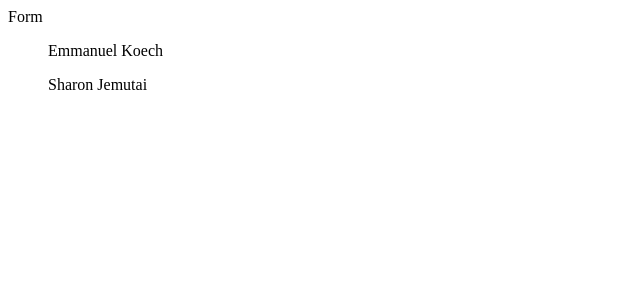
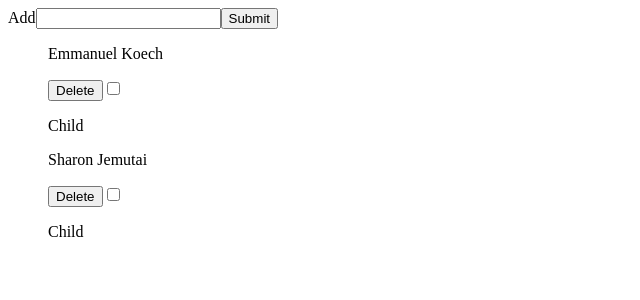
Before and after one commit to Emmanuel687/React--CRUD, a React (Vite) app: page / in a window 1280 px wide. Shown: the top 300 px of the page, without its empty margins (0-640 px from the left). Built offline with nearby package versions, Linux system fonts and the light colour scheme.

Commit message:
Dev:-Performed Read, Update and Create Operation

```diff
--- a/src/App.jsx
+++ b/src/App.jsx
@@ -1,16 +1,36 @@
-import React from "react";
+import React, { useState } from "react";
 import Form from "./Form";
 import IndividualList from "./IndividualList";
 const App = () => {
-  const individuals = [
-    {id:0, fullName: "Emmanuel Koech", isAdult: true },
-    {id:1, fullName: "Sharon Jemutai", isAdult: false },
+  const people = [
+    { id: 0, fullName: "Emmanuel Koech", isAdult: false },
+    { id: 1, fullName: "Sharon Jemutai", isAdult: false },
   ];
+  const [individuals, setIndividuals] = useState(people);
+
+  const handleCreateIndividual = (individual) => {
+    setIndividuals([...individuals, individual]);
+  };
+
+  const handleDeleteIndividual = (id) => {
+    setIndividuals(individuals.filter((individual) => individual.id !== id));
+  };
+  const handleToggleIndividual = (id) => {
+    setIndividuals(
+      individuals.map((individual) =>
+        individual.id === id ? { ...individual, isAdult: !individual.isAdult } : individual
+      )
+    );
+  };
 
   return (
     <div>
-      <Form />
-      <IndividualList individuals={individuals} />
+      <Form addIndividual={handleCreateIndividual} />
+      <IndividualList
+        individuals={individuals}
+        deleteIndividual={handleDeleteIndividual}
+        onUpdate={handleToggleIndividual}
+      />
     </div>
   );
 };
--- a/src/Form.jsx
+++ b/src/Form.jsx
@@ -1,9 +1,35 @@
-import React from 'react'
+import React from "react";
+import { useState } from "react";
 
-const Form = () => {
+const Form = ({ addIndividual }) => {
+  const [person, setPerson] = useState("");
+
+  const handleSubmit = (e) => {
+    e.preventDefault();
+    if (!person) return;
+
+    const individualObject = {
+      id: crypto.randomUUID(),
+      fullName: person,
+      isAdult: false,
+    };
+
+    addIndividual(individualObject);
+    setPerson("");
+  };
   return (
-    <div>Form</div>
-  )
-}
+    <div>
+      <form onSubmit={handleSubmit}>
+        <label>Add</label>
+        <input
+          type="text"
+          value={person}
+          onChange={(e) => setPerson(e.target.value)}
+        />
+        <input type="submit" />
+      </form>
+    </div>
+  );
+};
 
-export default Form
+export default Form;
--- a/src/Individual.jsx
+++ b/src/Individual.jsx
@@ -1,9 +1,15 @@
 import React from 'react';
+import "./index.css"
 
 
-const Individual = ({person}) => {
+const Individual = ({person, deleteIndividual, onUpdate}) => {
   return (
-    <div>{person.fullName}</div>
+    <div>
+     <p className={person.isAdult?"underlined":""}>{person.fullName}</p>
+     <button onClick={()=>deleteIndividual(person.id)}>Delete</button>
+     <input value={person.isAdult} type='checkbox' onChange={()=>onUpdate(person.id)} />
+     {person.isAdult?<p>Adult</p>:<p>Child</p>}
+    </div>
   )
 }
 
--- a/src/IndividualList.jsx
+++ b/src/IndividualList.jsx
@@ -1,11 +1,11 @@
 import React from "react";
 import Individual from "./Individual";
-const IndividualList = ({ individuals }) => {
+const IndividualList = ({ individuals,deleteIndividual,onUpdate }) => {
   return (
     <>
       {individuals.map((person) => (
         <ul key={person.id}>
-          <Individual person={person} />
+          <Individual person={person} deleteIndividual={deleteIndividual} onUpdate={onUpdate} />
         </ul>
       ))}
     </>
--- a/src/index.css
+++ b/src/index.css
@@ -0,0 +1,3 @@
+.underlined{
+  text-decoration: line-through;
+}
```
